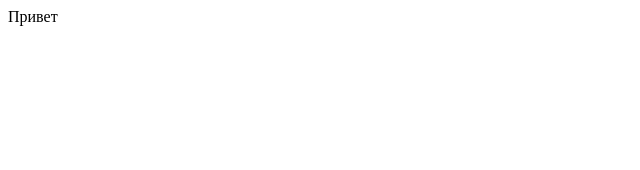
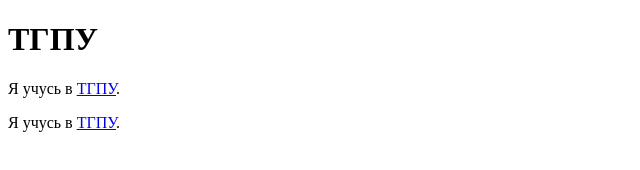
Before and after one commit to DaryaMatyushenko/DaryaMatyushenko.github.io, a plain HTML site: page index.html in a window 1280 px wide. Shown: the whole page, without its empty margins (0-640 px from the left). Drawn offline with Linux system fonts and the light colour scheme.

Commit message:
добавили картинку, заголовок, гиперссылку

```diff
--- a/index.html
+++ b/index.html
@@ -5,6 +5,8 @@
   <title>ТГПУ</title>
 </head>
 <body>
-Привет
+    <h1>ТГПУ</h1>
+    <p>Я учусь в <a href="http://tspu.ru">ТГПУ</a>.</p>
+<p> Я учусь в <a href=https://tspu.ru">ТГПУ</a>.</p>
     </body>
 </html>
```
